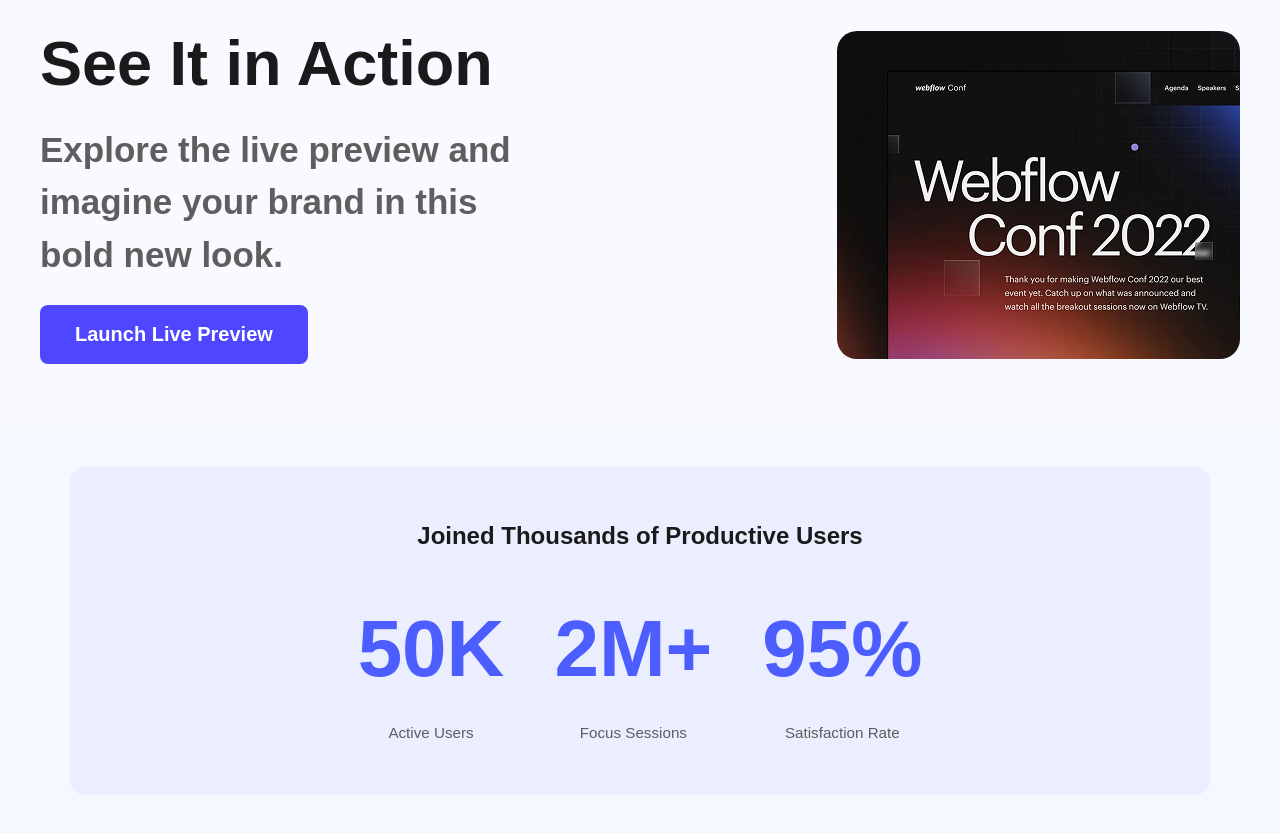
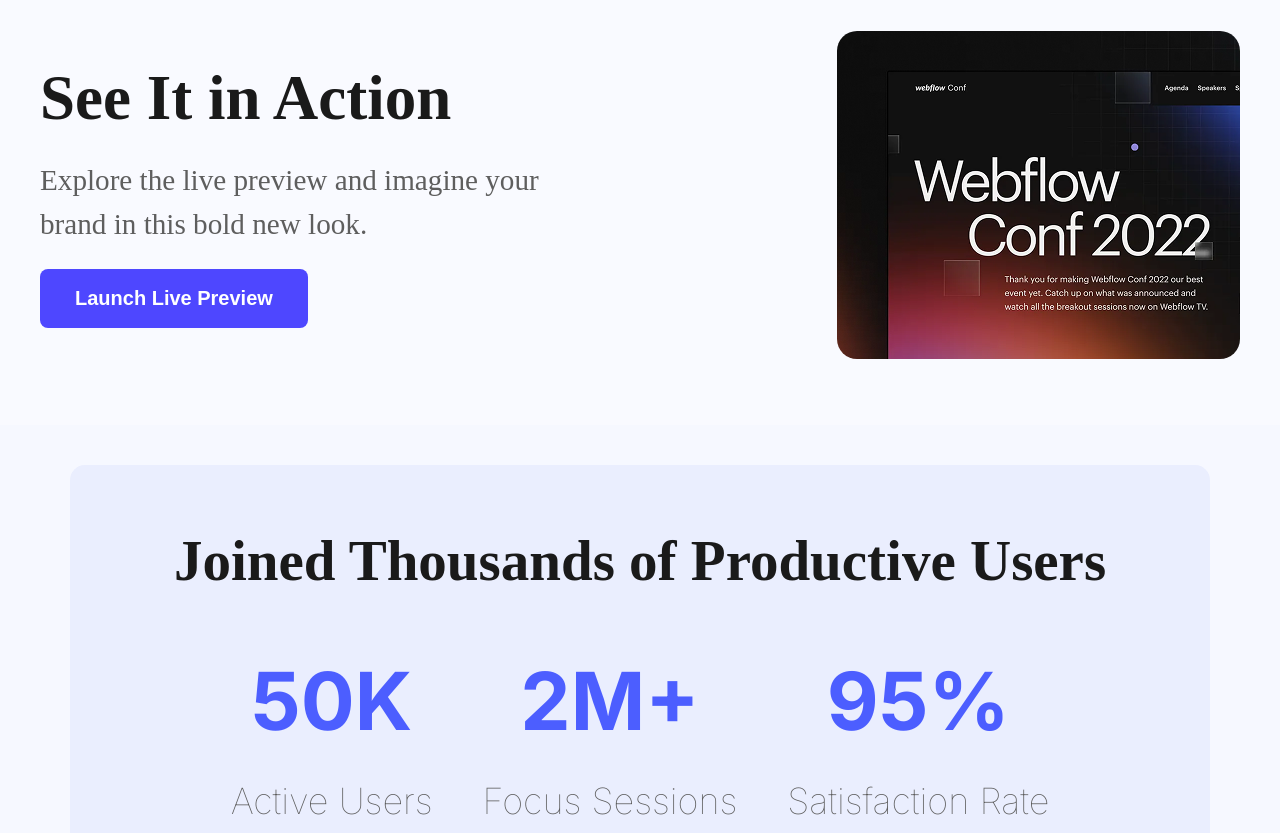
Before and after one commit to shaikatpriyo/first-web-page, a plain HTML site: page index.html in a window 1280 px wide. Shown: the part 940-1773 px from the top of the page. Drawn offline with nearby package versions, Linux system fonts and the light colour scheme.

Commit message:
Add final commit

```diff
--- a/index.html
+++ b/index.html
@@ -14,7 +14,7 @@
 <body>
     <section class="bg-img">
    <header>
-    <nav class="open-sans-normal">
+    <nav class="inter-normal">
         <h3 class="head">LOGO</h3>
         <button class="btn-primary">Sign Up</button>
     </nav>
@@ -27,9 +27,9 @@
    <main>
     <section class="action-section">
     <div class="action-content">
-        <div class="text-content">
+        <div class="text-content raleway-normal">
             <h2>See It in Action</h2>
-            <p>Explore the live preview and imagine your brand in this bold new look.</p>
+            <p class="pclass">Explore the live preview and imagine your brand in this bold new look.</p>
             <button class="btn-primary">Launch Live Preview</button>
         </div>
         <div class="image-content">
@@ -39,24 +39,24 @@
 </section>
 
 <section class="stats-section">
-    <h3 class="stats-section-font">Joined Thousands of Productive Users</h3>
+    <h3 class="stats-section-font raleway-normal">Joined Thousands of Productive Users</h3>
     <div class="stats">
-        <div class="stat-item">
+        <div class="stat-item inter-normal">
             <span>50K</span>
-            <p>Active Users</p>
+            <p class="small-fonts">Active Users</p>
         </div>
-        <div class="stat-item">
+        <div class="stat-item inter-normal">
             <span>2M+</span>
-            <p>Focus Sessions</p>
+            <p class="small-fonts">Focus Sessions</p>
         </div>
-        <div class="stat-item">
+        <div class="stat-item inter-normal">
             <span>95%</span>
-            <p>Satisfaction Rate</p>
+            <p class="small-fonts">Satisfaction Rate</p>
         </div>
     </div>
 </section>
-    <section class="testimonials-section">
-    <h2>What our users say</h2>
+    <section class="testimonials-section ">
+    <h2 class="raleway-normal">What our users say</h2>
     <div class="testimonials">
 
         <div class="testimonial-card">
@@ -103,13 +103,13 @@
     <section class="cta-section">
     <h2>Ready to focus better</h2>
     <p>This template instantly leveled up our presence. — Studio Vertex</p>
-    <a href="#" class="cta-button">Get Started Free</a>
+    <a href="" class="btn-primary">Get Started Free</a>
     <div class="cta-image">
       <img src="Assets/wc-big.png" alt="Webflow Conf 2022" />
     </div>
   </section>
 
-  <!-- Contact Form Section -->
+
   <section class="contact-section">
     <div class="contact-left">
       <h1>Let's Get in<br>Touch</h1>
@@ -123,9 +123,9 @@
         <input type="text" id="name" placeholder="full name" required />
 
         <label for="message">Message</label>
-        <textarea id="message" placeholder="write your message..." required></textarea>
+        <textarea class="Output-box inter-normal" placeholder="write your message..." required></textarea>
 
-        <button type="submit" class="submit-button">Get in Touch</button>
+        <button type="submit" class="btn-primary">Get in Touch</button>
       </form>
     </div>
   </section>
@@ -135,7 +135,7 @@
 
 
     <footer class="logo-section">
-  <h1 class="logo-text">LOGO</h1>
+  <h1 class="logo-text inter-normal">LOGO</h1>
   <p class="description">
     Ready to elevate your online presence? Contact us today to discuss<br />
     your project and discover how we can bring your vision to life.
--- a/styles/design.css
+++ b/styles/design.css
@@ -5,14 +5,14 @@ nav{
     margin: 0 200px;
 }
 
-.open-sans-normal {
+/* .open-sans-normal {
   font-family: "Open Sans", sans-serif;
   font-optical-sizing: auto;
   font-weight: bolder;
   font-style: normal;
   font-variation-settings:
     "wdth" 100;
-}
+} */
 
 
 .raleway-normal {
@@ -21,6 +21,7 @@ nav{
   font-weight: 600;
   font-style: normal;
   font-size: 65px;
+  text-decoration: none;
 }
 
 .btn-primary{
@@ -32,6 +33,7 @@ nav{
     border-radius: 8px;
     border: none;
     cursor: pointer;
+    text-decoration-line: none;
 }
 .btn-primary:hover {
       background-color: #2c3ca5;
@@ -70,6 +72,12 @@ nav{
 }
 
 
+.inter-normal {
+  font-family: "Inter", sans-serif;
+  font-optical-sizing: auto;
+  font-weight:bold;
+  font-style: normal;
+}
 
 
 
@@ -88,8 +96,14 @@ nav{
     flex-wrap: wrap;
     max-width: 1200px;
     margin: 0 auto;
+    font-size: smaller;
+    font-weight: 100;
 }
 
+.pclass{
+    font-weight: 100;
+    font-size: smaller;
+}
 .text-content {
     max-width: 500px;
     font-size: 35px;
@@ -133,6 +147,14 @@ nav{
     border-radius: 15px;
     max-width: 1140px;
     margin: 40px auto;
+    font-size: 38px;
+    color: #252432;
+}
+
+.small-fonts{
+    font-size: 20px;
+    font-weight: 100;
+
 }
 
 .stats-section h3 {
@@ -292,7 +314,7 @@ body {
 }
 
 .contact-left h1 {
-  font-size: 36px;
+  font-size: 97px;
   font-weight: bold;
   line-height: 1.2;
 }
@@ -342,9 +364,9 @@ body {
 }
 
 .logo-text {
-  font-size: 48px;
-  font-weight: bold;
-  color: #4f46e5;
+  font-size: 100px;
+  font-weight: 800;
+  color: #4E47FF;
   margin-bottom: 20px;
 }
 
```
